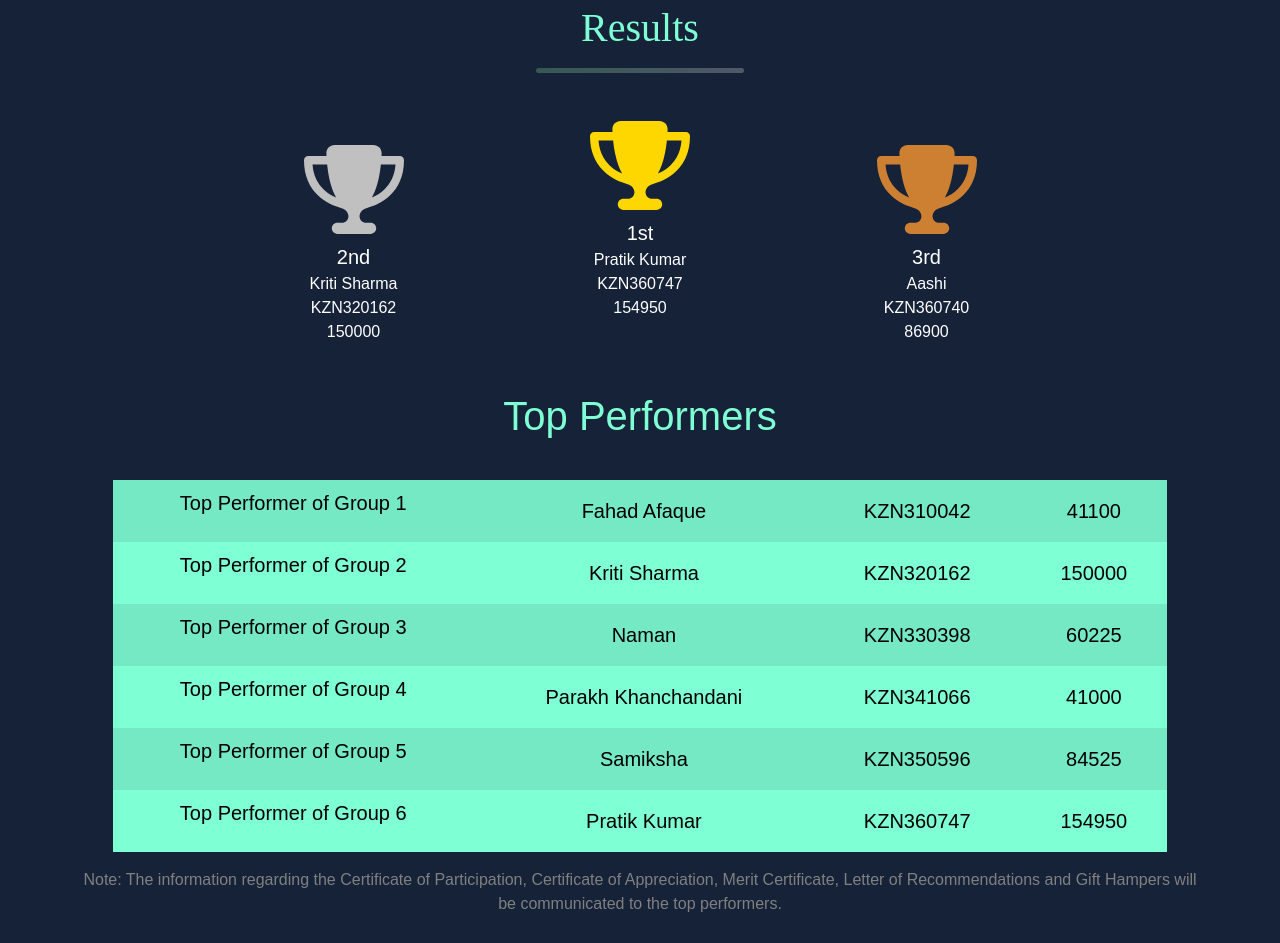
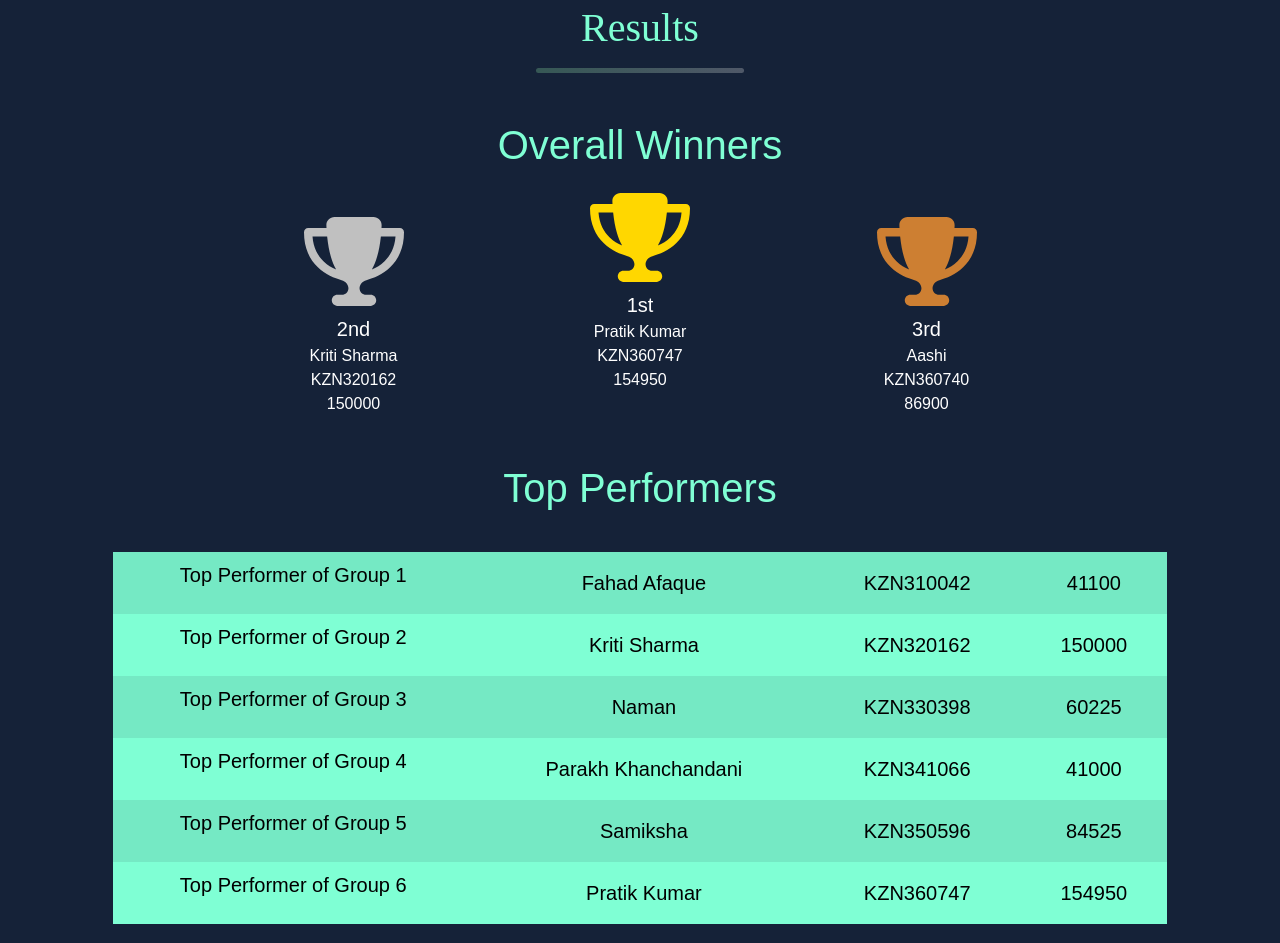
Before and after one commit to NSS-IIT-Delhi/Kaizen-23-CAP, a React (Create React App) app: page /winners in a window 1280 px wide. Shown: the part 100-1043 px from the top of the page. Built offline with nearby package versions, Linux system fonts and the light colour scheme.

Commit message:
winner updates

```diff
--- a/src/components/winners/LeaderBoard.js
+++ b/src/components/winners/LeaderBoard.js
@@ -36,6 +36,8 @@ const Winners = () => {
     <div className="container">
       <h1 className='text-center mt-4' style={{fontFamily : "Meriweather"}}>Results</h1>
       <hr/>
+
+      <center class="pb-3"><h1>Overall Winners</h1></center>
 
         <div class="row justify-content-center">
           <div class="col-3 text-center pt-4">
@@ -131,7 +133,7 @@ const Winners = () => {
               </tr>
         </tbody>
       </table>
-      <p style={{textAlign : "center", color:"grey"}}>Note: The information regarding the Certificate of Participation, Certificate of Appreciation, Merit Certificate, Letter of Recommendations and Gift Hampers will be communicated to the top performers.</p>
+      <p style={{textAlign : "center", color:"snow", width:"94.5%"}}>Note: The information regarding the Certificate of Participation, Certificate of Appreciation, Merit Certificate, Letter of Recommendations and Gift Hampers will be communicated to the top performers.</p>
     </div>
   );
 };
```
